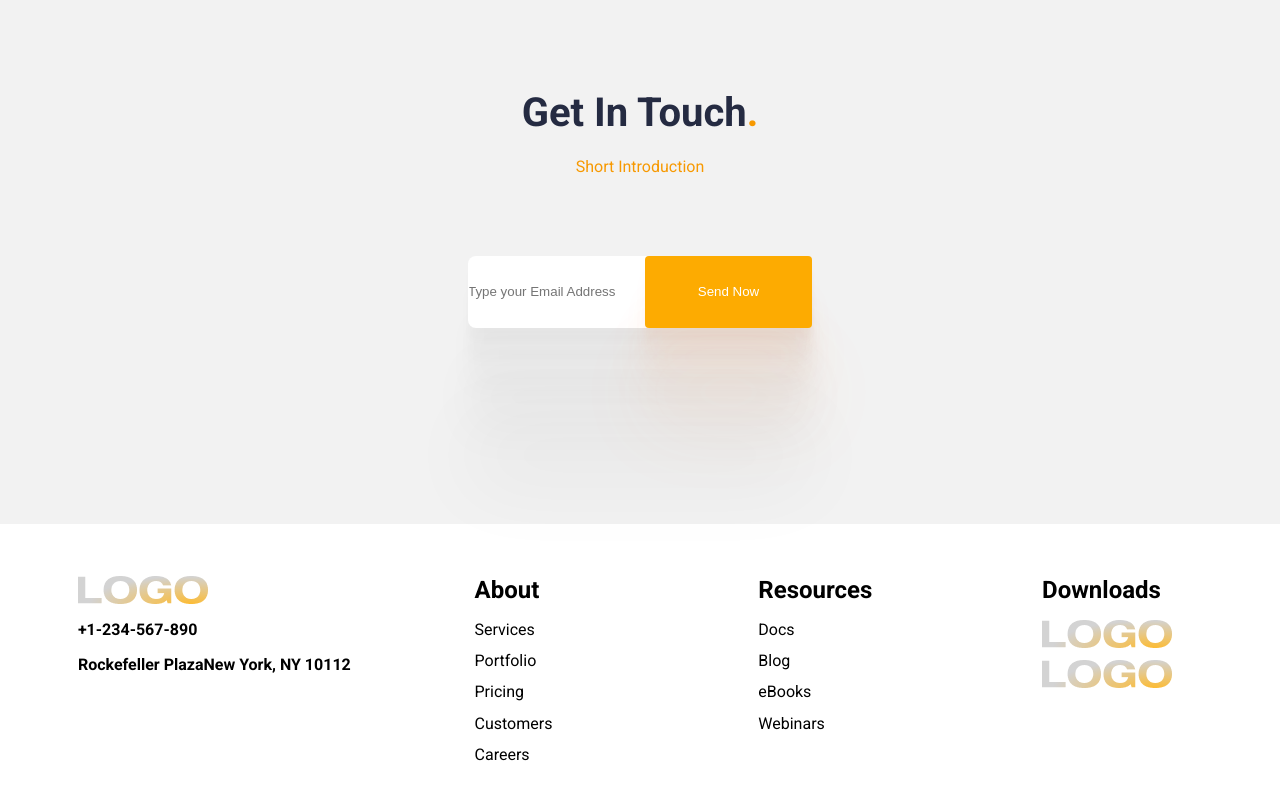
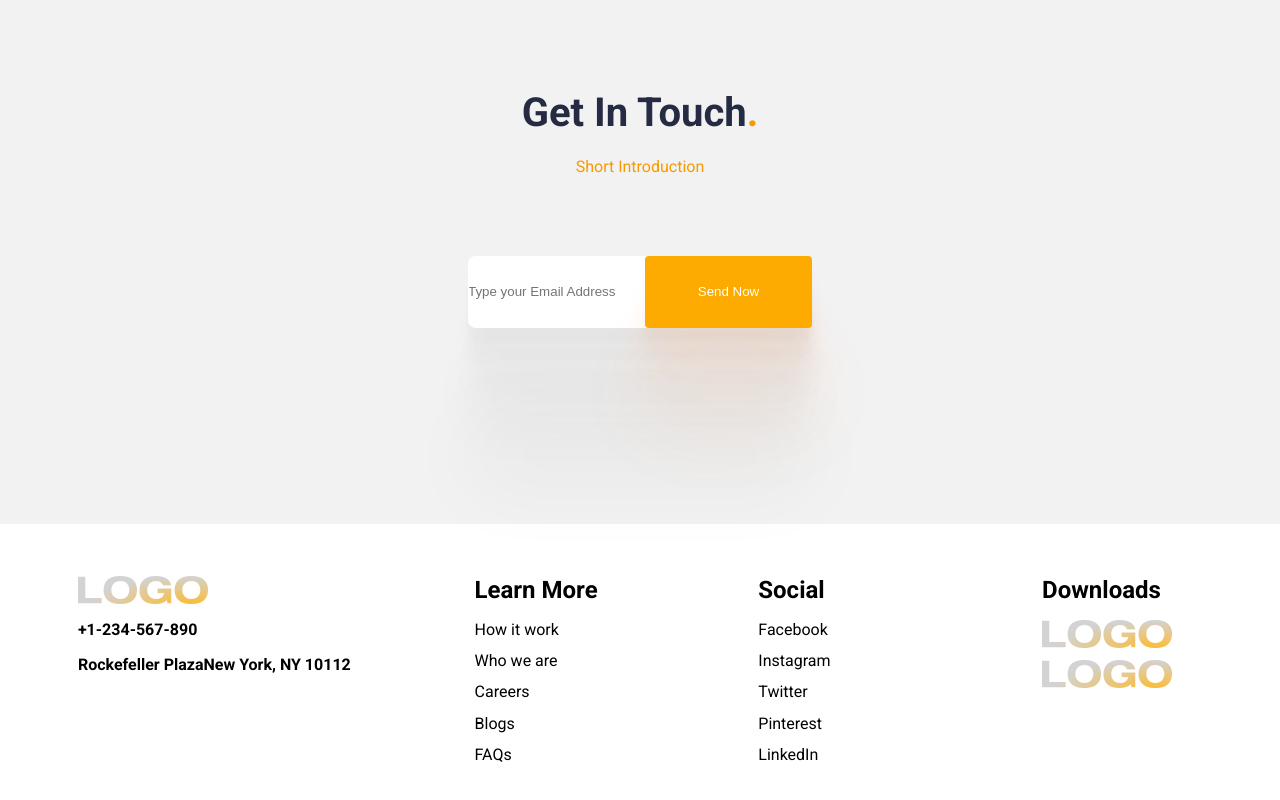
Before and after one commit to rahulsreekumar81/NextJs-Website-CSS, a Next.js app: page / in a window 1280 px wide. Shown: the part 3423-4223 px from the top of the page. Built offline with nearby package versions, Linux system fonts and the light colour scheme.

Commit message:
🎨 : Changed the contents in Markup

```diff
--- a/Components/Footer/Footer.js
+++ b/Components/Footer/Footer.js
@@ -9,39 +9,42 @@ const Footer = () => {
           <h4>Rockefeller PlazaNew York, NY 10112</h4>
         </div>
         <div className={styles.footerMainItem}>
-          <h2 className={styles.listTitle}>About</h2>
+          <h2 className={styles.listTitle}>Learn More</h2>
           <ul className={styles.footerList}>
             <li>
-              <a href="#">Services</a>
+              <a href="#">How it work</a>
             </li>
             <li>
-              <a href="#">Portfolio</a>
-            </li>
-            <li>
-              <a href="#">Pricing</a>
-            </li>
-            <li>
-              <a href="#">Customers</a>
+              <a href="#">Who we are</a>
             </li>
             <li>
               <a href="#">Careers</a>
             </li>
+            <li>
+              <a href="#">Blogs</a>
+            </li>
+            <li>
+              <a href="#">FAQs</a>
+            </li>
           </ul>
         </div>
         <div className={styles.footerMainItem}>
-          <h2 className={styles.listTitle}>Resources</h2>
+          <h2 className={styles.listTitle}>Social</h2>
           <ul className={styles.footerList}>
             <li>
-              <a href="#">Docs</a>
+              <a href="#">Facebook</a>
             </li>
             <li>
-              <a href="#">Blog</a>
+              <a href="#">Instagram</a>
             </li>
             <li>
-              <a href="#">eBooks</a>
+              <a href="#">Twitter</a>
             </li>
             <li>
-              <a href="#">Webinars</a>
+              <a href="#">Pinterest</a>
+            </li>
+            <li>
+              <a href="#">LinkedIn</a>
             </li>
           </ul>
         </div>
```
